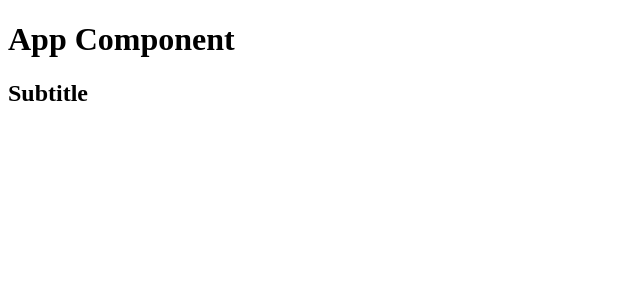
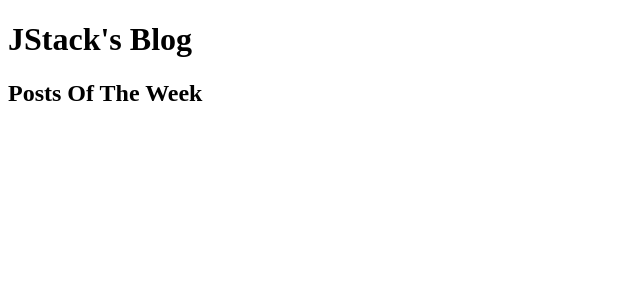
Before and after one commit to rsfbernardes/react-fundamentals, a React app: page / in a window 1280 px wide. Shown: the top 300 px of the page, without its empty margins (0-640 px from the left). Built offline with nearby package versions, Linux system fonts and the light colour scheme.

Commit message:
JS expressions on JSX

```diff
--- a/src/App.js
+++ b/src/App.js
@@ -1,10 +1,12 @@
 import React from "react";
+
+const category = 'Posts Of The Week'
 
 function App() {
   return (
     <>
-      <h1>App Component</h1>
-      <h2>Subtitle</h2>
+      <h1>JStack's Blog</h1>
+      <h2>{category}</h2>
     </>
   )
 };
```
